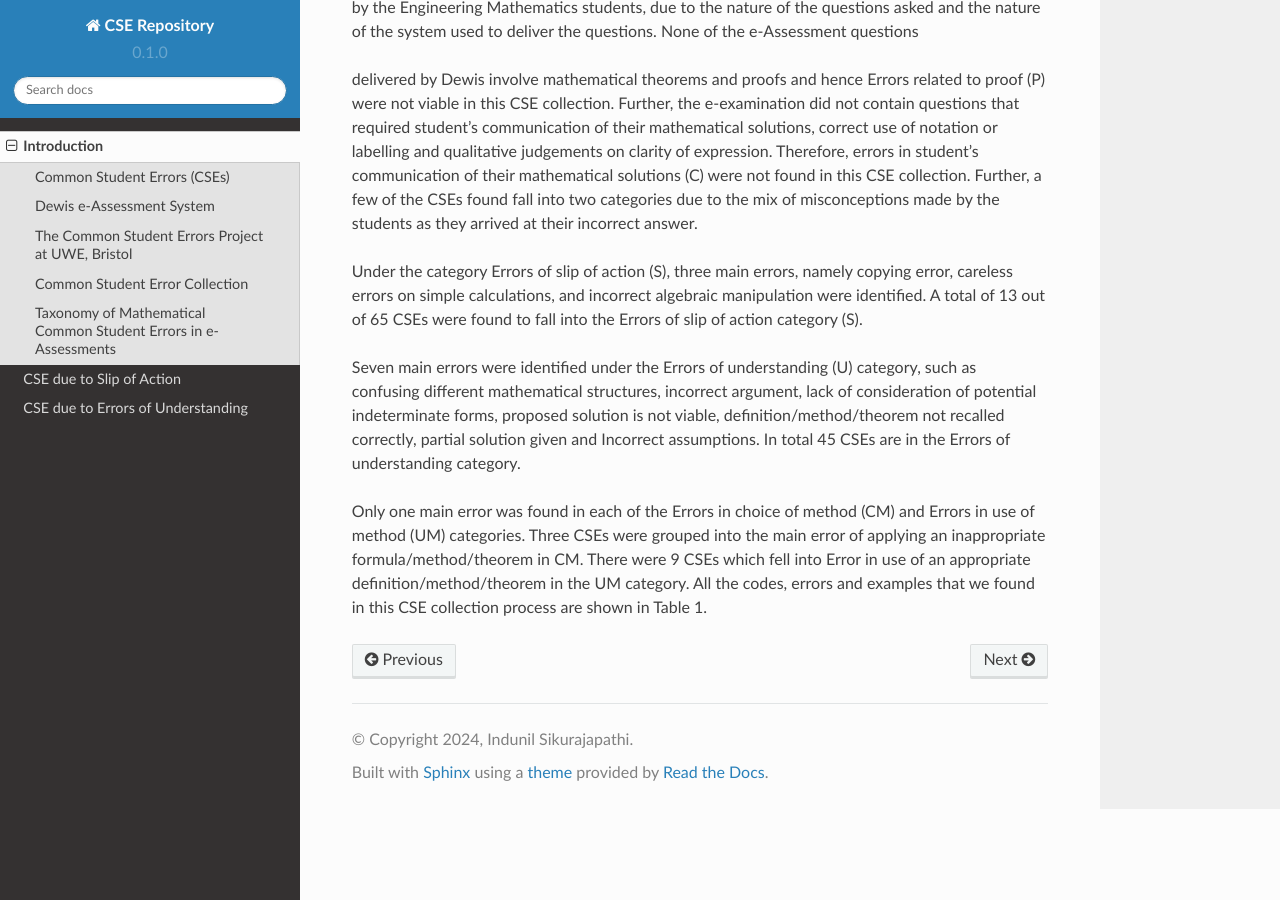
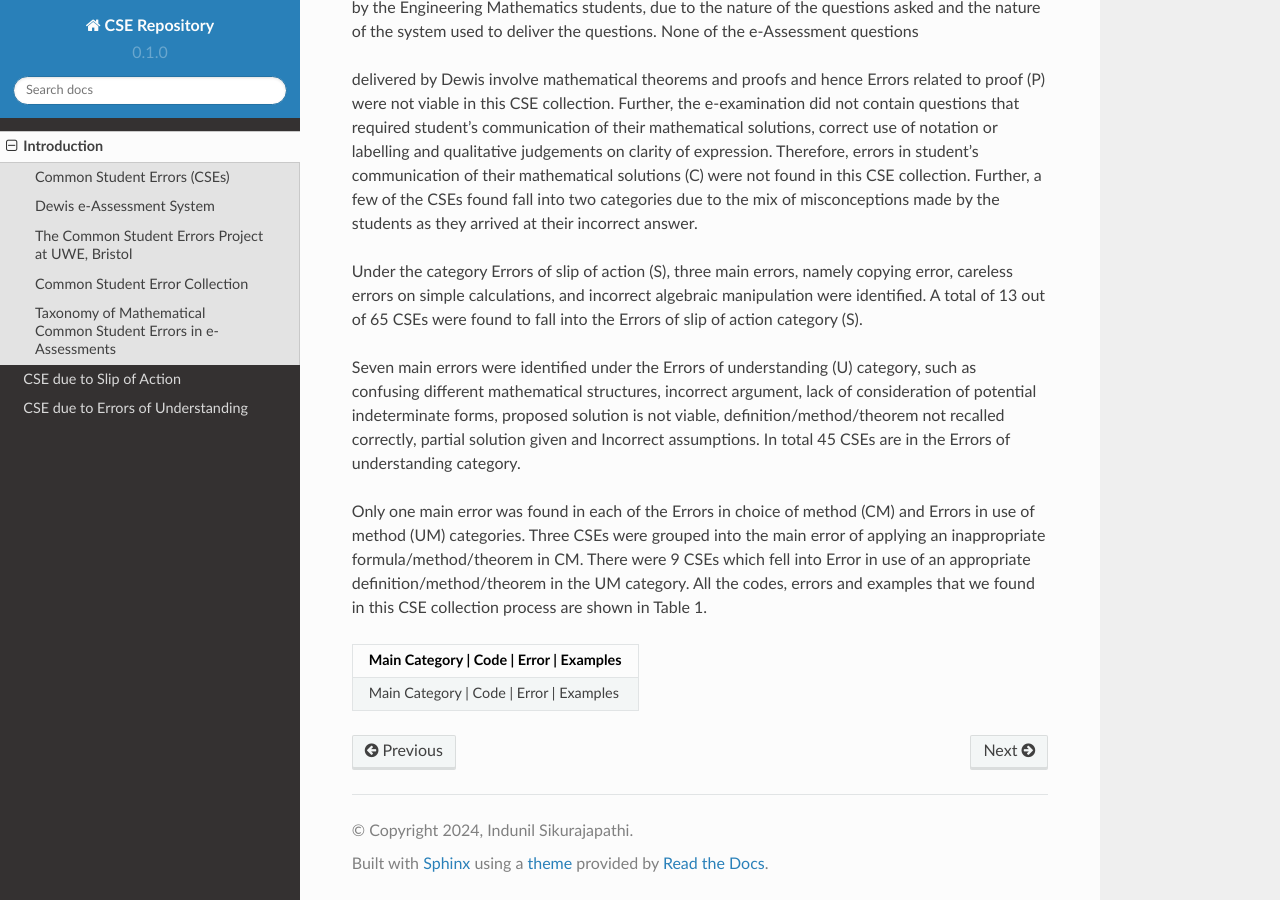
Before and after one commit to indunilsikurajapathi/MCSEBank, a Sphinx documentation site: the page built from docs/source/introduction.rst, in a window 1280 px wide and 900 px high, scrolled down 4676 px. Built offline with Sphinx 7.4.7 and the Read the Docs theme 2.0.0, drawn with Linux system fonts in a browser that asks for light colours.

Commit message:
Update introduction.rst

```diff
--- a/docs/source/introduction.rst
+++ b/docs/source/introduction.rst
@@ -87,3 +87,5 @@ Only one main error was found in each of the Errors in choice of method (CM) and
 +-------------+------+------+------------+
 |Main Category | Code | Error | Examples |
 +============+========+=======+==========+
+|Main Category | Code | Error | Examples |
++-------------+------+------+------------+
```
